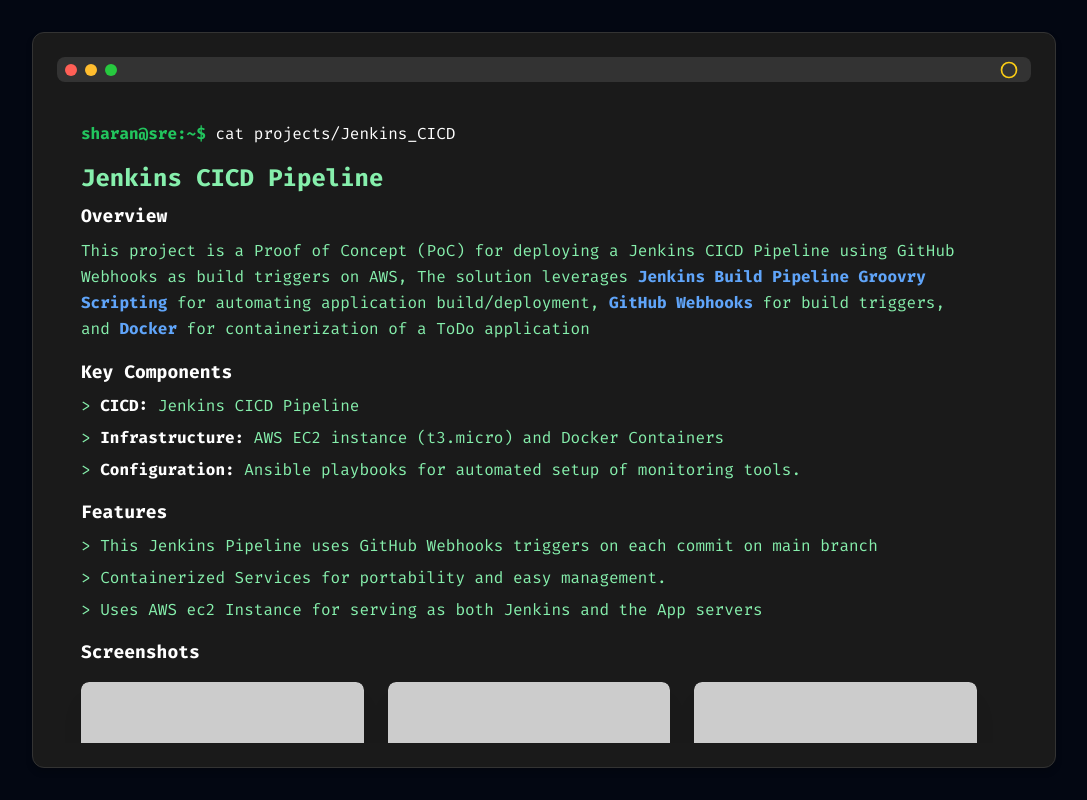
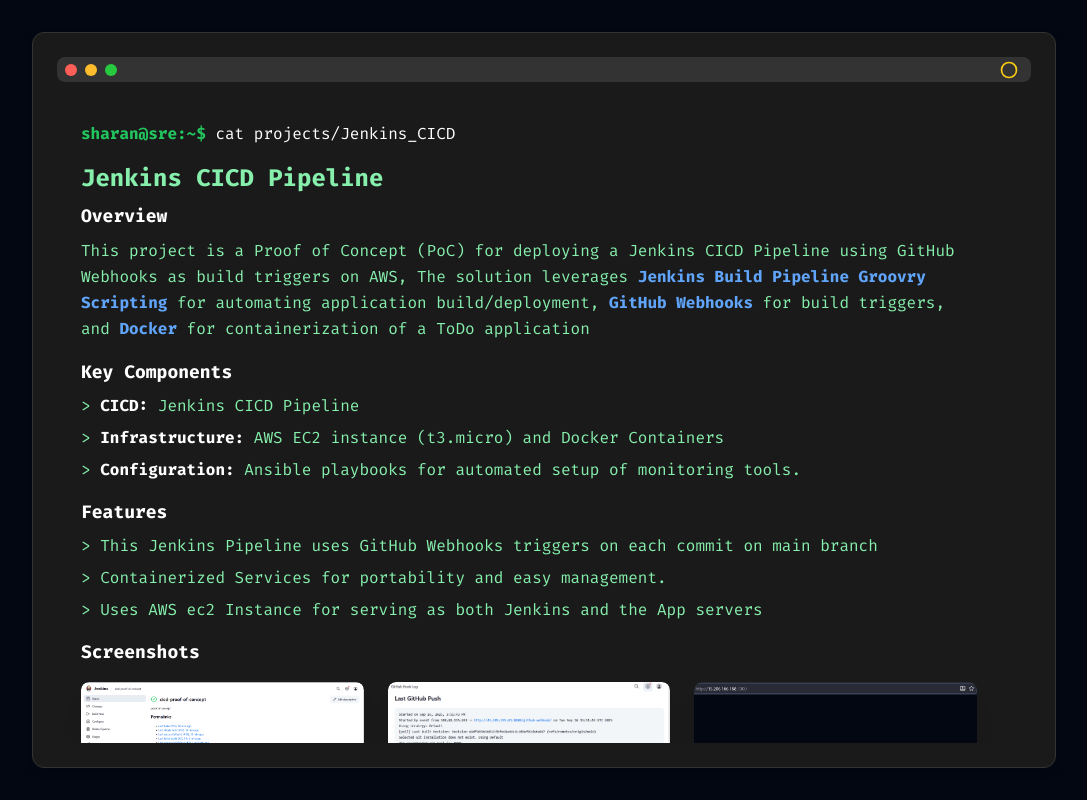
Before and after one commit to sharanch/digiresume, a plain HTML site: page projects/project2/project2.html in a window 1280 px wide. Shown: the whole page, without its empty margins (96-1183 px from the left). Drawn offline with nearby package versions, Linux system fonts and the light colour scheme; placeholder pictures from the web are drawn by us.

Commit message:
adding project 2

```diff
--- a/projects/project2/project2.html
+++ b/projects/project2/project2.html
@@ -124,13 +124,13 @@
                         <h3 class="text-lg font-semibold text-white mb-2">Screenshots</h3>
                         <div class="grid grid-cols-1 md:grid-cols-2 lg:grid-cols-3 gap-6 mt-4">
                             <div class="rounded-lg shadow-xl overflow-hidden">
-                                <img src="https://placehold.co/600x400/1F2937/F3F4F6?text=Prometheus+Dashboard" alt="Prometheus Dashboard Screenshot" class="w-full h-auto object-cover rounded-lg">
+                                <img src="jenkin-recent builds.png" alt="Prometheus Dashboard Screenshot" class="w-full h-auto object-cover rounded-lg">
                             </div>
                             <div class="rounded-lg shadow-xl overflow-hidden">
-                                <img src="https://placehold.co/600x400/1F2937/F3F4F6?text=Grafana+Dashboard" alt="Grafana Dashboard Screenshot" class="w-full h-auto object-cover rounded-lg">
+                                <img src="github-hook-payloads.png" alt="Grafana Dashboard Screenshot" class="w-full h-auto object-cover rounded-lg">
                             </div>
                             <div class="rounded-lg shadow-xl overflow-hidden">
-                                <img src="https://placehold.co/600x400/1F2937/F3F4F6?text=Architecture+Diagram" alt="Architecture Diagram" class="w-full h-auto object-cover rounded-lg">
+                                <img src="webapp.png" alt="Architecture Diagram" class="w-full h-auto object-cover rounded-lg">
                             </div>
                         </div>
 
@@ -142,6 +142,7 @@
 sharan@sre:~$ cd cicd-poc
 sharan@sre:~$ docker build -t cicd-poc
 sharan@sre:~$ docker run -t -p 5000:5000 --name local_todo cicd-poc #open browser on localhost:5000 you should see a TODO app running
+<script src="https://asciinema.org/a/4P1gQSuLJxnj9l1bctEAGTGdj.js" id="asciicast-4P1gQSuLJxnj9l1bctEAGTGdj" async="true"></script>
                         </code></pre>
                     </div>
                 </section>
```
Also changed, not shown: projects/project2/github-hook-payloads.png (added), projects/project2/jenkin-recent builds.png (added), projects/project2/webapp.png (added).
